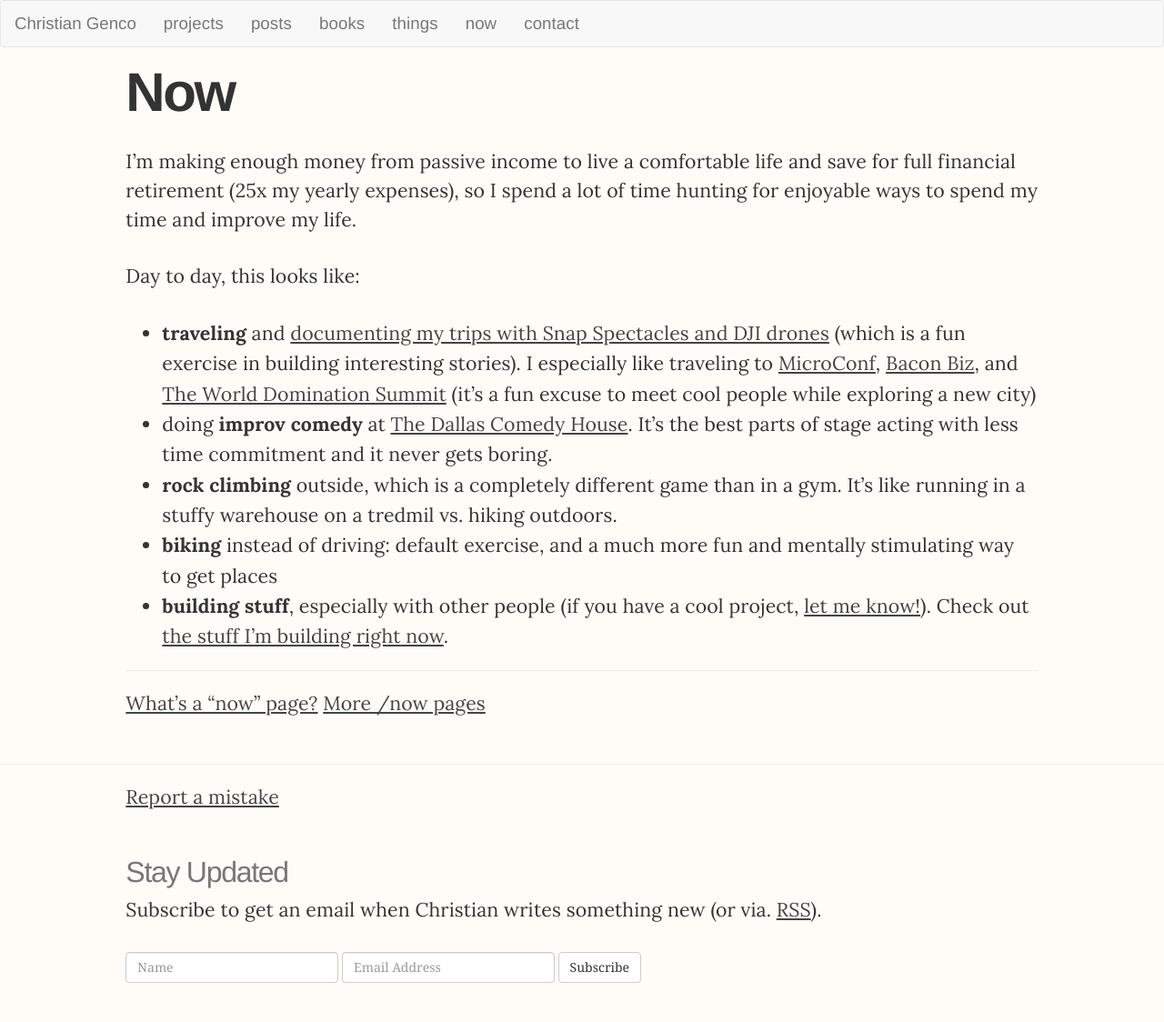
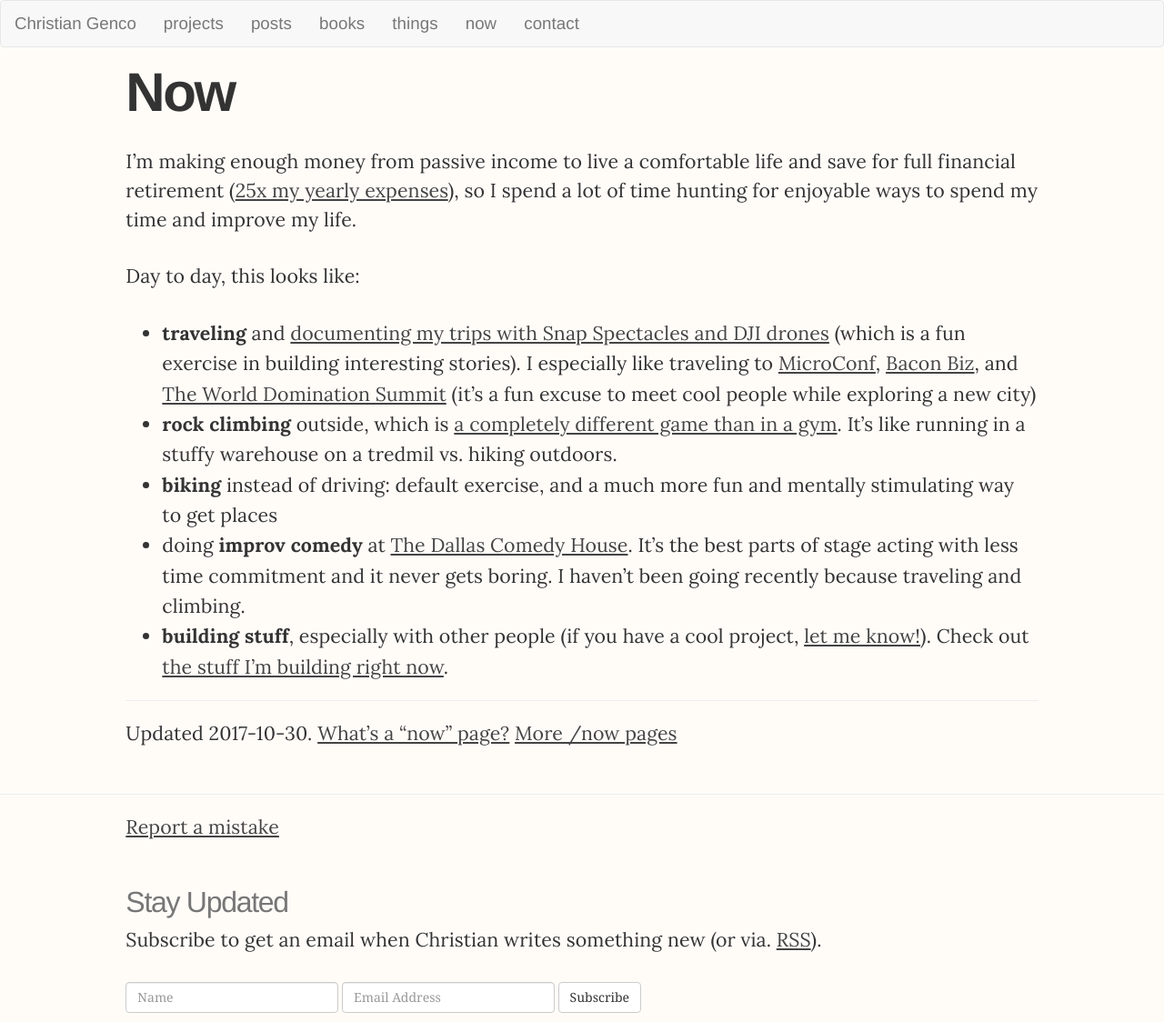
Before and after one commit to christiangenco/christiangenco.github.io, a Jekyll site: the page built from now.md, in a window 1280 px wide. Shown: the whole page at 91% size. Built offline with Jekyll 4.4.1, drawn with Linux system fonts in a browser that asks for light colours; nearby versions of some CDN libraries; before the commit the page ends 1091 px from its top, so only the background shows below that.

Commit message:
update /now

```diff
--- a/now.md
+++ b/now.md
@@ -7,19 +7,19 @@
 type: page
 ---
 
-I'm making enough money from passive income to live a comfortable life and save for full financial retirement (25x my yearly expenses), so I spend a lot of time hunting for enjoyable ways to spend my time and improve my life.
+I'm making enough money from passive income to live a comfortable life and save for full financial retirement ([25x my yearly expenses](/your-number)), so I spend a lot of time hunting for enjoyable ways to spend my time and improve my life.
 
 Day to day, this looks like:
 
 * **traveling** and [documenting my trips with Snap Spectacles and DJI drones](https://youtu.be/uRk64UlQtA8?list=PLNev7VcPIItGNy1wRkDd7lsp9UpP1Be8O) (which is a fun exercise in building interesting stories). I especially like traveling to [MicroConf](http://www.microconf.com/), [Bacon Biz](http://baconbiz.com/), and [The World Domination Summit](https://worlddominationsummit.com/) (it's a fun excuse to meet cool people while exploring a new city)
-* doing **improv comedy** at [The Dallas Comedy House](http://dallascomedyhouse.com/). It's the best parts of stage acting with less time commitment and it never gets boring.
-* **rock climbing** outside, which is a completely different game than in a gym. It's like running in a stuffy warehouse on a tredmil vs. hiking outdoors.
+* **rock climbing** outside, which is [a completely different game than in a gym](https://youtu.be/uRk64UlQtA8?list=PLNev7VcPIItGNy1wRkDd7lsp9UpP1Be8O). It's like running in a stuffy warehouse on a tredmil vs. hiking outdoors.
 * **biking** instead of driving: default exercise, and a much more fun and mentally stimulating way to get places
+* doing **improv comedy** at [The Dallas Comedy House](http://dallascomedyhouse.com/). It's the best parts of stage acting with less time commitment and it never gets boring. I haven't been going recently because traveling and climbing.
 * **building stuff**, especially with other people (if you have a cool project, [let me know!](/contact)). Check out [the stuff I'm building right now](/projects).
 
 ---
 
-[What's a "now" page?](https://sivers.org/nowff) [More /now pages](http://nownownow.com/)
+Updated 2017-10-30. [What's a "now" page?](https://sivers.org/nowff) [More /now pages](http://nownownow.com/)
 
 <!--
 ---
```
